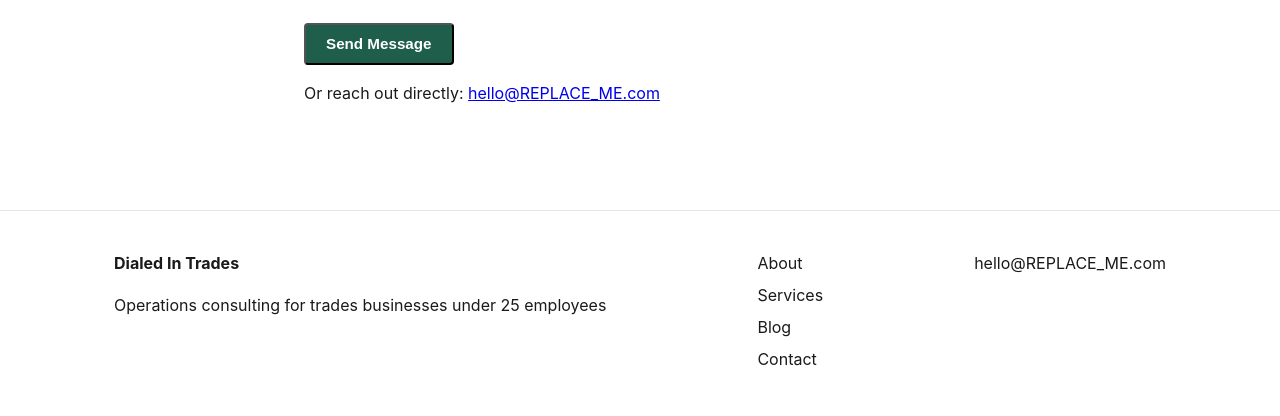
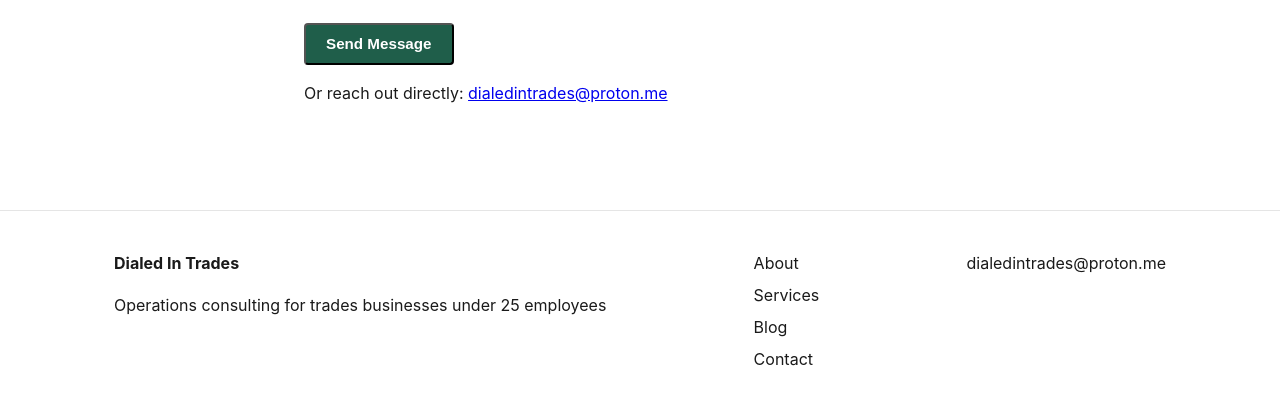
Before and after one commit to dialedintrades/dialedintrades.github.io, a Jekyll site: the page built from contact.md, in a window 1280 px wide. Shown: the part 1756-2172 px from the top of the page. Built offline with Jekyll 4.4.1, drawn with Linux system fonts in a browser that asks for light colours.

Commit message:
Set real contact email
Co-Authored-By: Claude Sonnet 5 <noreply@anthropic.com>

```diff
--- a/_config.yml
+++ b/_config.yml
@@ -9,7 +9,7 @@ baseurl: ""
 
 # Contact / booking links - fill these in before launch
 booking_url: "https://calendly.com/REPLACE_ME"
-contact_email: "hello@REPLACE_ME.com"
+contact_email: "dialedintrades@proton.me"
 
 # Analytics - optional, off by default. Set plausible_domain to enable
 # Plausible (plausible.io), a lightweight privacy-respecting option. Swap
```
Also changed, not shown: README.md.
